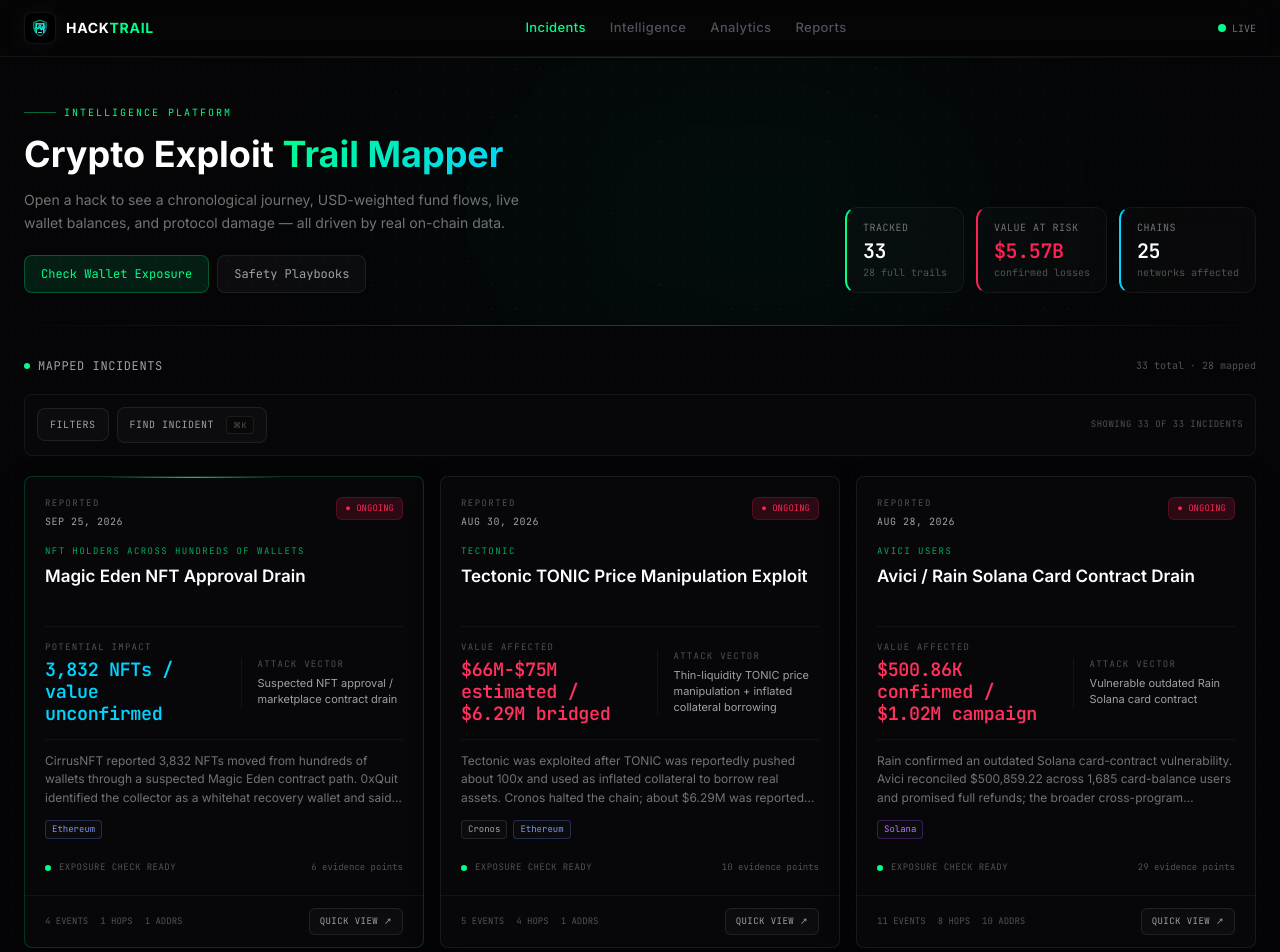
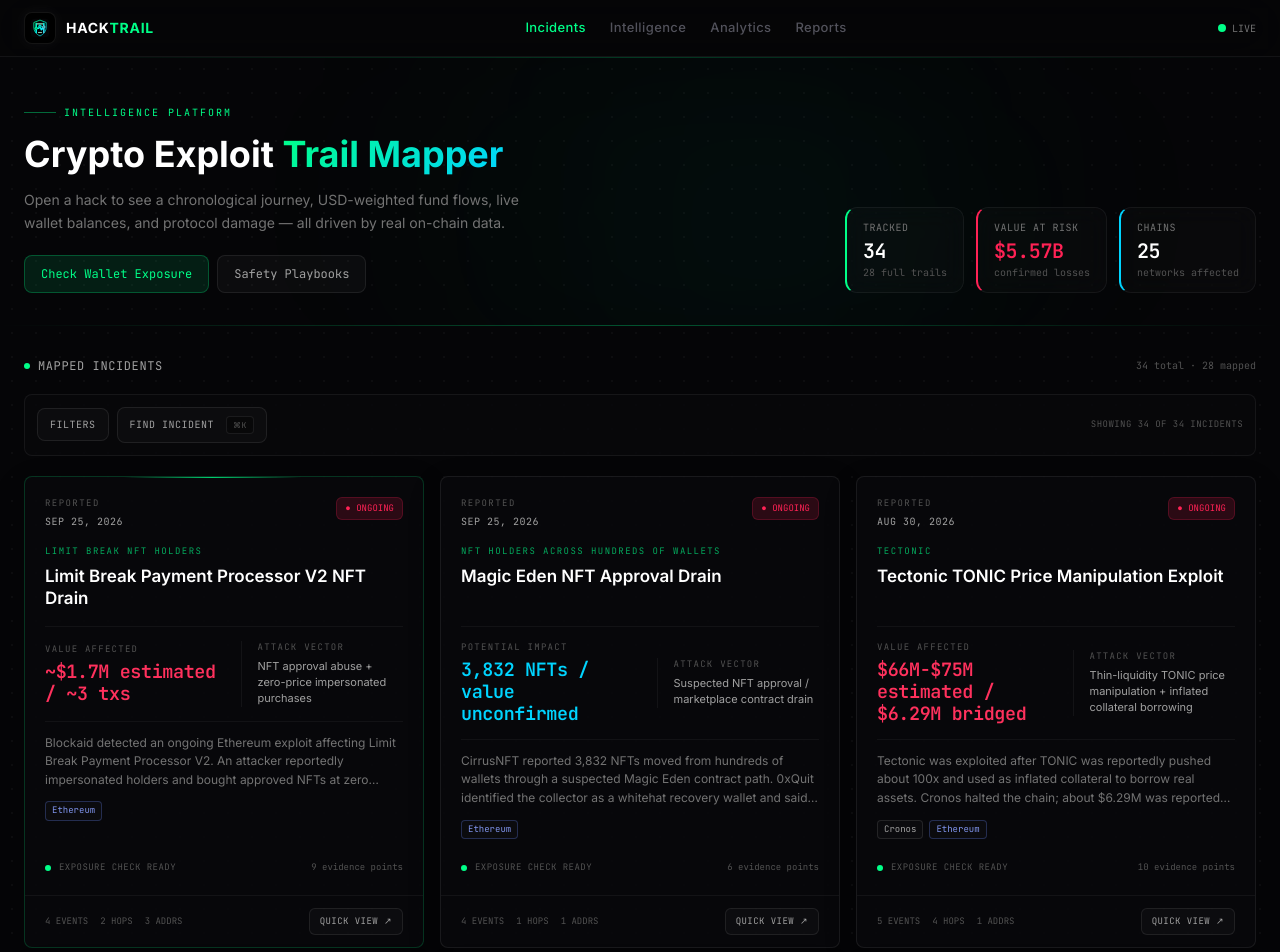
Before and after one commit to Sarcastinatooor/hack-trail, a Next.js app: page / in a window 1280 px wide. Shown: the top 952 px of the page. Built offline with nearby package versions, Linux system fonts and the light colour scheme.

Commit message:
Add Limit Break NFT processor exploit

```diff
--- a/src/data/all-incident-data.ts
+++ b/src/data/all-incident-data.ts
@@ -36,11 +36,13 @@
 import { AVICI_DRAIN_DATA } from "./avici-drain"
 import { TECTONIC_CRONOS_DATA } from "./tectonic-cronos"
 import { MAGIC_EDEN_NFT_DRAIN_DATA } from "./magic-eden-nft-drain"
+import { LIMIT_BREAK_PAYMENT_PROCESSOR_DATA } from "./limit-break-payment-processor"
 
 export const INCIDENT_DATA_BY_SLUG: Record<string, IncidentData> = {
   "avici-user-drain": AVICI_DRAIN_DATA,
   "tectonic-cronos": TECTONIC_CRONOS_DATA,
   "magic-eden-nft-drain": MAGIC_EDEN_NFT_DRAIN_DATA,
+  "limit-break-payment-processor": LIMIT_BREAK_PAYMENT_PROCESSOR_DATA,
   "moonwell-mamo": MOONWELL_MAMO_DATA,
   "kiichain-cosmos-evm": KIICHAIN_COSMOS_EVM_DATA,
   "risex-xlp": RISEX_XLP_DATA,
--- a/src/data/incidents.ts
+++ b/src/data/incidents.ts
@@ -1,6 +1,23 @@
 import { IncidentSummary } from './types'
 
 export const INCIDENTS: IncidentSummary[] = [
+  {
+    id: "limit-break-payment-processor-2026-09",
+    slug: "limit-break-payment-processor",
+    name: "Limit Break Payment Processor V2 NFT Drain",
+    victim: "Limit Break NFT holders",
+    date: "2026-09-25",
+    date_label: "Sep 25, 2026",
+    loss_usd: 1_700_000,
+    loss_label: "~$1.7M estimated / ~3 txs",
+    chains: ["Ethereum"],
+    attack_vector: "NFT approval abuse + zero-price impersonated purchases",
+    attribution: "Blockaid-published addresses; one address has whitehat recovery context",
+    short_summary:
+      "Blockaid detected an ongoing Ethereum exploit affecting Limit Break Payment Processor V2. An attacker reportedly impersonated holders and bought approved NFTs at zero price, draining about $1.7M across roughly three transactions.",
+    status: "ongoing",
+    tags: ["Ethereum", "Limit Break", "NFT", "Payment Processor V2", "approval-drain", "zero-price", "Blockaid"],
+  },
   {
     id: "magic-eden-nft-drain-2026-09",
     slug: "magic-eden-nft-drain",
--- /dev/null
+++ b/src/data/limit-break-payment-processor.ts
@@ -0,0 +1,82 @@
+import type { Hop, IncidentData, TimelineEvent, TrackedWallet } from "./types"
+
+const SOURCE =
+  "Blockaid public alert and follow-up address disclosure, updated 2026-09-25; Limit Break root-cause confirmation pending"
+
+const TS = {
+  alert: 1790319060,
+}
+
+const ADDRESSES = {
+  whitehatOrCollector: "0x71cF3f5724bD2B72Ef6464992aCd26216DE7fe33",
+  exploiterTwo: "0x415F981b474b2E060D314BEc14461d9aeEf70B1a",
+  exploiterThree: "0xB48D6Af77c5E3B99876eA71B38E9c814bA5B1C8E",
+  exampleTx: "0x16921806c11110ebfa54c48ccf97cda2e0abd7e82fe97c117c736e54ffc6c926",
+}
+
+function tracked(address: string, label: string, role: string, notes: string, confidence: TrackedWallet["confidence"]): TrackedWallet {
+  return { address, chain: "ethereum", label, role, notes, confidence, sourceLabel: SOURCE }
+}
+
+const hops: Hop[] = [
+  {
+    step: 1,
+    phase: "approval-abuse",
+    ts: TS.alert,
+    from: { label: "Approved NFT holders", kind: "user_funds" },
+    to: { label: "Limit Break Payment Processor V2", kind: "victim_contract" },
+    asset: "Approved ERC-721 / ERC-1155 NFTs",
+    amount: null,
+    usd: 1_700_000,
+    chain: "Ethereum",
+    summary:
+      "Blockaid reported that an attacker impersonated holders and used the Limit Break Payment Processor V2 path to purchase approved NFTs at a zero price. Approximately $1.7M was drained across about three transactions at the time of the alert.",
+  },
+  {
+    step: 2,
+    phase: "collector-monitoring",
+    ts: TS.alert + 600,
+    from: { label: "Limit Break processor path", kind: "victim_contract" },
+    to: { label: "Published exploiter / recovery addresses", kind: "attacker" },
+    asset: "Drained NFTs and downstream transfers",
+    amount: null,
+    usd: 1_700_000,
+    chain: "Ethereum",
+    summary:
+      "Blockaid disclosed three addresses for monitoring. The role of 0x71cF...fe33 is nuanced: 0xQuit previously described it as whitehat recovery infrastructure in the related NFT drain, while Blockaid listed it among addresses to monitor here.",
+  },
+]
+
+const timeline: TimelineEvent[] = [
+  { ts: TS.alert, tag: "ALERT", title: "Blockaid reports an ongoing Limit Break Payment Processor V2 exploit", chain: "Ethereum" },
+  { ts: TS.alert, tag: "DRAIN", title: "About $1.7M of user-approved NFTs reportedly drained across roughly three transactions", chain: "Ethereum" },
+  { ts: TS.alert + 60, tag: "ADDRESS", title: "Blockaid publishes three addresses and an example exploit transaction for monitoring", chain: "Ethereum" },
+  { ts: TS.alert + 900, tag: "RESPONSE", title: "Users are advised to revoke NFT approvals and treat Payment Processor V2 as compromised until contained", chain: "Ethereum" },
+]
+
+export const LIMIT_BREAK_PAYMENT_PROCESSOR_DATA: IncidentData = {
+  incident: {
+    id: "limit-break-payment-processor-2026-09",
+    name: "Limit Break Payment Processor V2 NFT Drain",
+    victim: "Limit Break NFT holders",
+    attacker_attribution: "Addresses published by Blockaid; 0x71cF...fe33 has conflicting whitehat/recovery context",
+    root_cause:
+      "Blockaid reports an ongoing approval-based NFT exploit on Ethereum. The attacker allegedly used Limit Break Payment Processor V2 to impersonate NFT holders and buy approved NFTs at a zero price. The exact vulnerable call path, affected collections, and final loss remain under investigation. Users should revoke unneeded NFT approvals and avoid interacting with the processor until Limit Break confirms containment.",
+    loss_usd: 1_700_000,
+    start_ts: TS.alert,
+    chains_touched: ["Ethereum"],
+    stats: [
+      { label: "Estimated drained", value: "~$1.7M", sub: "Blockaid alert estimate", accent: "text-rose-300" },
+      { label: "Observed txs", value: "~3", sub: "at time of alert", accent: "text-amber-300" },
+      { label: "Attack path", value: "Zero-price buys", sub: "against approved NFTs", accent: "text-sky-300" },
+      { label: "Status", value: "Ongoing", sub: "containment not confirmed", accent: "text-[#ff2255]" },
+    ],
+  },
+  hops,
+  timeline,
+  tracked_wallets: [
+    tracked(ADDRESSES.whitehatOrCollector, "Published monitor address / related whitehat context", "recovery-or-exploiter", "Blockaid listed this address for monitoring. In the related NFT drain, 0xQuit described the same address as whitehat recovery infrastructure. Do not treat it as definitively malicious without further attribution.", "curated"),
+    tracked(ADDRESSES.exploiterTwo, "Blockaid published address 2", "attacker", "Published by Blockaid as an exploiter address for this incident.", "curated"),
+    tracked(ADDRESSES.exploiterThree, "Blockaid published address 3", "attacker", "Published by Blockaid as an exploiter address for this incident.", "curated"),
+  ],
+}
```
